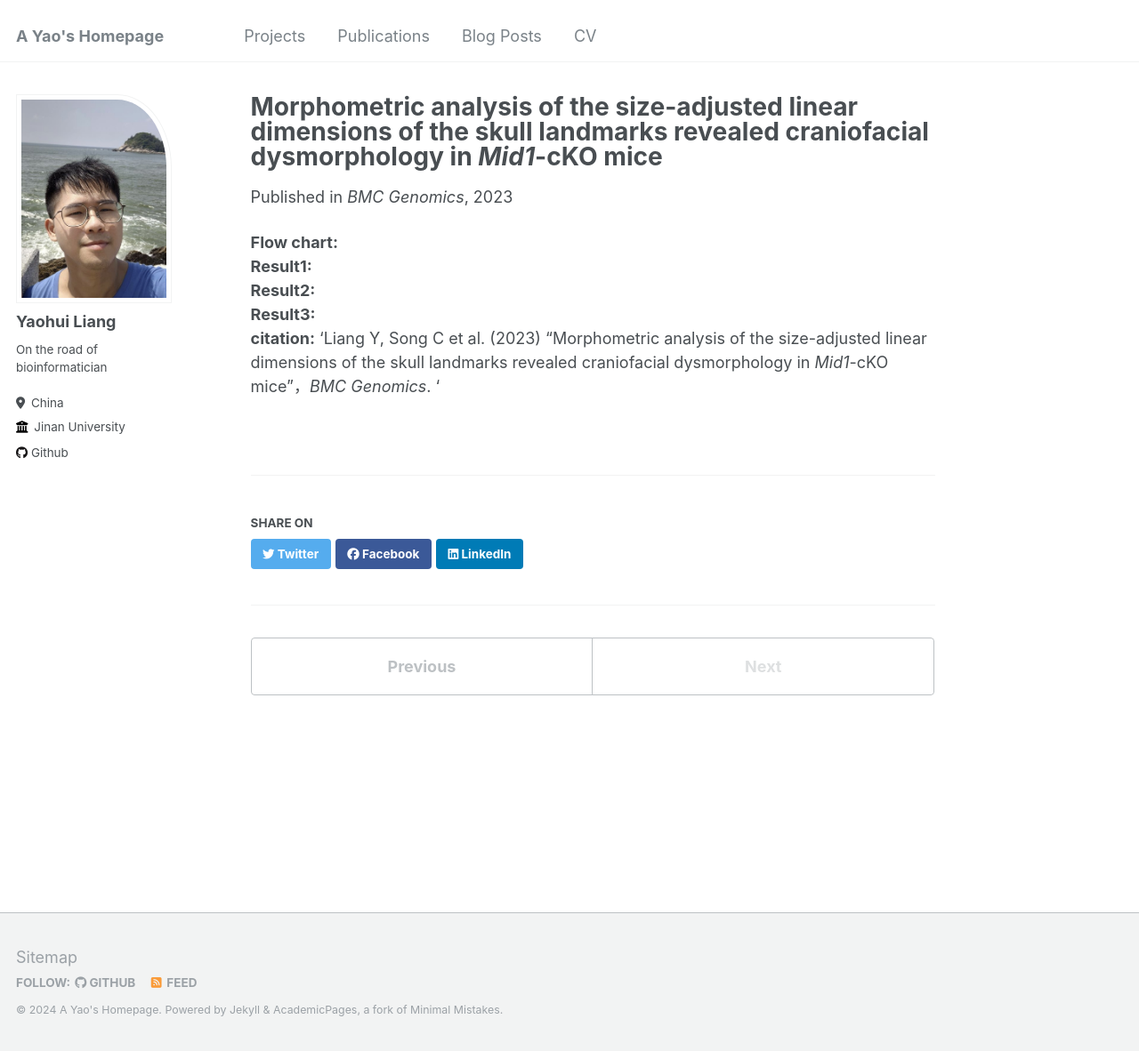
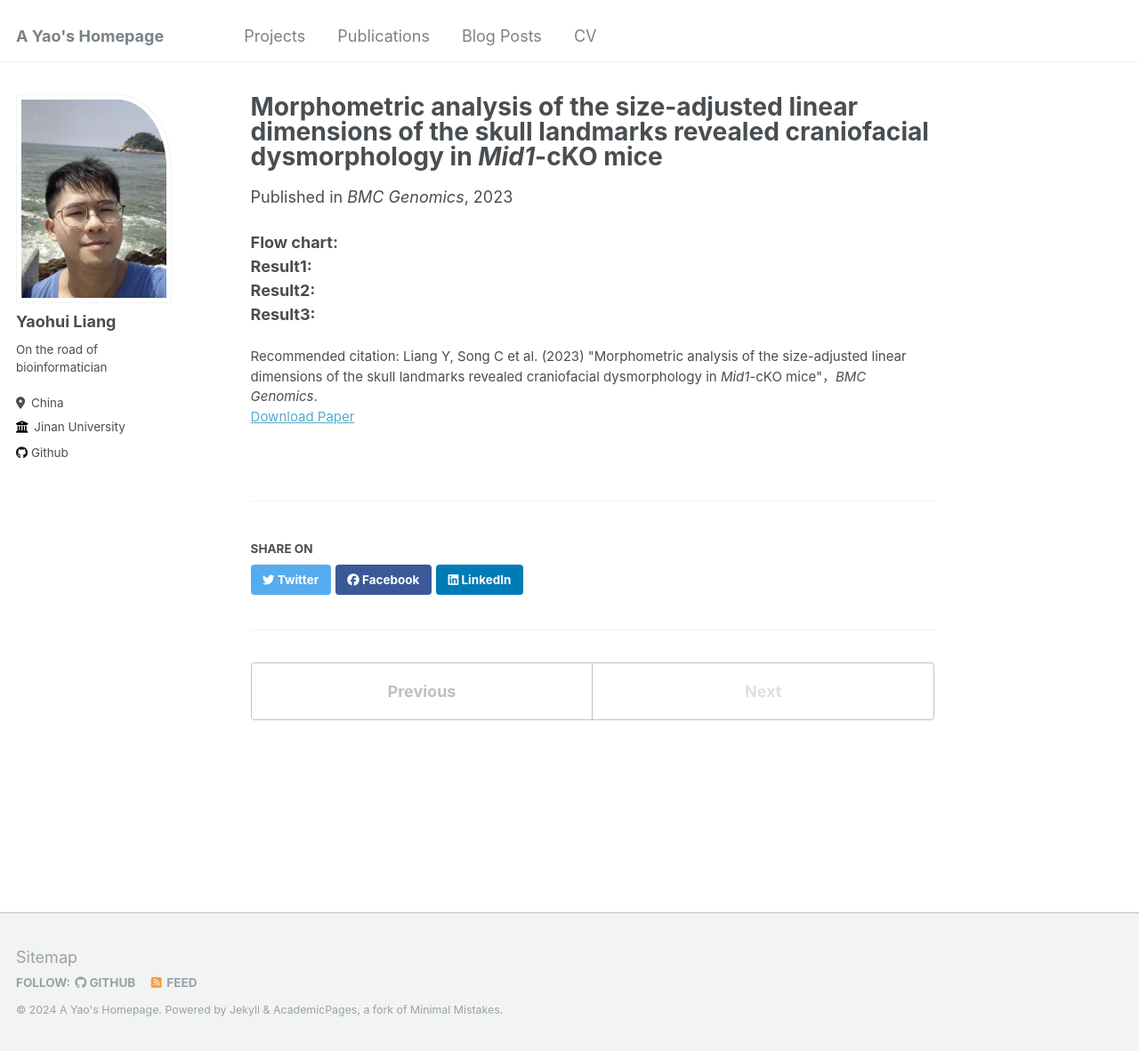
Before and after one commit to Stupid1Fish/Academic-Pages, a Jekyll site: the page built from _publications/2023-paper2.md, in a window 1280 px wide and 1182 px high. Shown: the whole window at 89% size. Built offline with Jekyll 4.4.1, drawn with Linux system fonts in a browser that asks for light colours; part of the change alters nothing that is shown.

Commit message:
Update 2023-paper2.md

```diff
--- a/_publications/2023-paper2.md
+++ b/_publications/2023-paper2.md
@@ -11,8 +11,8 @@ excerpt: '
 
 **Conclusion:** While been extensively used in evolutionary biology and anthropology in the last decades, geometric morphometric analysis was much less used in developmental biology. Given the high interspecies variances in facial anatomy, the work presented in this research suggested the advantages of morphometric analysis in characterizing animal models of craniofacial developmental defects to reveal phenotypic variations and the underlining pathogenesis.<br>'
 
+citation: 'Liang Y, Song C et al. (2023) "Morphometric analysis of the size-adjusted linear dimensions of the skull landmarks revealed craniofacial dysmorphology in <i>Mid1</i>-cKO mice"，<i>BMC Genomics</i>.  '
 paperurl: 'https://pubmed.ncbi.nlm.nih.gov/36759768/'
-
 
 ---
 
@@ -20,4 +20,3 @@ paperurl: 'https://pubmed.ncbi.nlm.nih.gov/36759768/'
 **Result1:** <br>
 **Result2:** <br>
 **Result3:** <br>
-**citation:** 'Liang Y, Song C et al. (2023) "Morphometric analysis of the size-adjusted linear dimensions of the skull landmarks revealed craniofacial dysmorphology in <i>Mid1</i>-cKO mice"，<i>BMC Genomics</i>.  '
```
